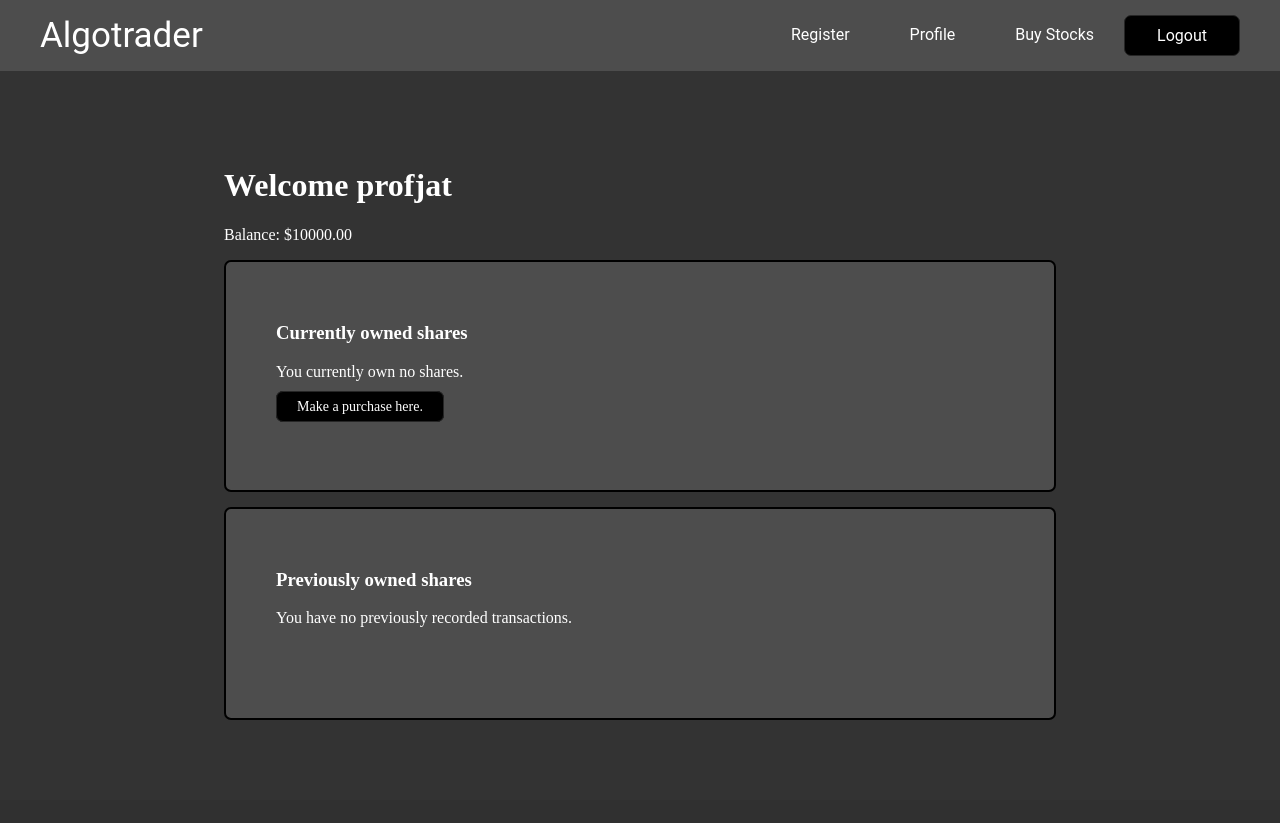
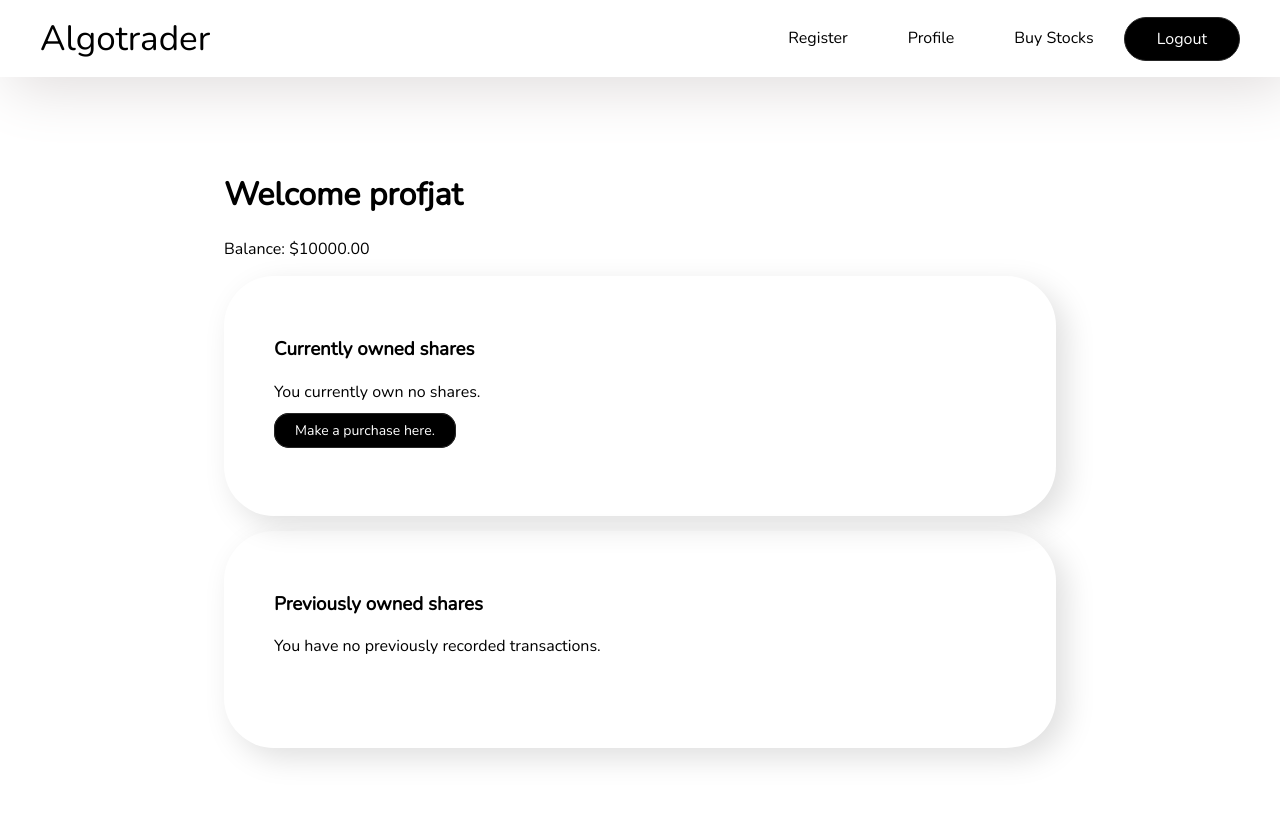
Before and after one commit to JTran-UW/algotrader, a Django app: page /profile/ in a window 1280 px wide. Before the commit the page ends 720 px from the top, so only its background shows below. Run offline with Django 3.2, Linux system fonts and the light colour scheme; a user stored in the database is signed in; data comes from the database, SQL or seed files in the repository; both versions use the stored data as it was after the commit.

Commit message:
Font & Frontend redesign

```diff
--- a/algotrader/static/style.css
+++ b/algotrader/static/style.css
@@ -1,23 +1,19 @@
 body {
-    background-color: #333333;
     margin: 0px;
-}
-
-* {
-    color: white;
 }
 
 a {
     text-decoration: none;
+    color: black;
 }
 
 .nav-bar {
-    font-family: Roboto;
+    font-family: 'Nunito';
     width: 100vw;
     display: flex;
     align-items: center;
     justify-content: space-between;
-    background-color: #4d4d4d;
+    box-shadow: 10px 10px 60px #dfdbdb;
 }
 
 .logo {
@@ -37,16 +33,11 @@ a {
     margin: 0px 20px;
 }
 
-.link:hover {
-    color: black;
-    transition: 0.2s;
-}
-
 .button {
     background-color: black;
     color: white;
     padding: 10px 32px;
-    border-radius: 7px;
+    border-radius: 50px;
     border: 1px solid #262626;
     font-size: 16px;
     cursor: pointer;
@@ -57,7 +48,6 @@ a {
     transition: 0.2s;
 }
 
-
 .container {
     padding: 75px;
     width: 65vw;
@@ -65,12 +55,11 @@ a {
 }
 
 .container * {
-    font-family: Roboto Slab;
+    font-family: 'Nunito';
 }
 
 .title {
-    font-family: Roboto;
-    font-size: 100px;
+    font-size: 5em;
     margin-bottom: 50px;
 }
 
@@ -79,13 +68,12 @@ a {
 }
 
 .subtext {
-    font-size: 35px;
-    font-family: Cambria Math;
+    font-size: 2em;
 }
 
 .submit {
     font-size: 14px;
-    border-radius: 7px;
+    border-radius: 15px;
     padding: 7px 20px;
     color: white !important;
 }
--- a/algotrader/templates/base.html
+++ b/algotrader/templates/base.html
@@ -5,6 +5,7 @@
         <title>Algotrader</title>
 
         <link rel="stylesheet" href="{% static 'style.css' %}">
+        <link rel="stylesheet" href="https://fonts.googleapis.com/css?family=Nunito">
         {% block styles %}
         {% endblock %}
     </head>
--- a/algotrader/users/static/userstyles.css
+++ b/algotrader/users/static/userstyles.css
@@ -28,16 +28,15 @@ table, td {
 .form {
     width: 300px;
     margin: 0px auto;
-    background-color: #4d4d4d;
-    border: 2px solid black;
-    border-radius: 7px;
     padding: 10px 50px 75px 50px;
+    border-radius: 50px;
+    box-shadow: 10px 10px 30px #dfdfdf;
 }
 
 .form input {
     width: 100%;
     color: black;
-    font-family: Roboto Slab;
+    font-family: 'Nunito';
     font-size: 14px;
     margin: 0px auto;
     box-sizing: border-box;
```
Also changed, not shown: algotrader/db.sqlite3.
